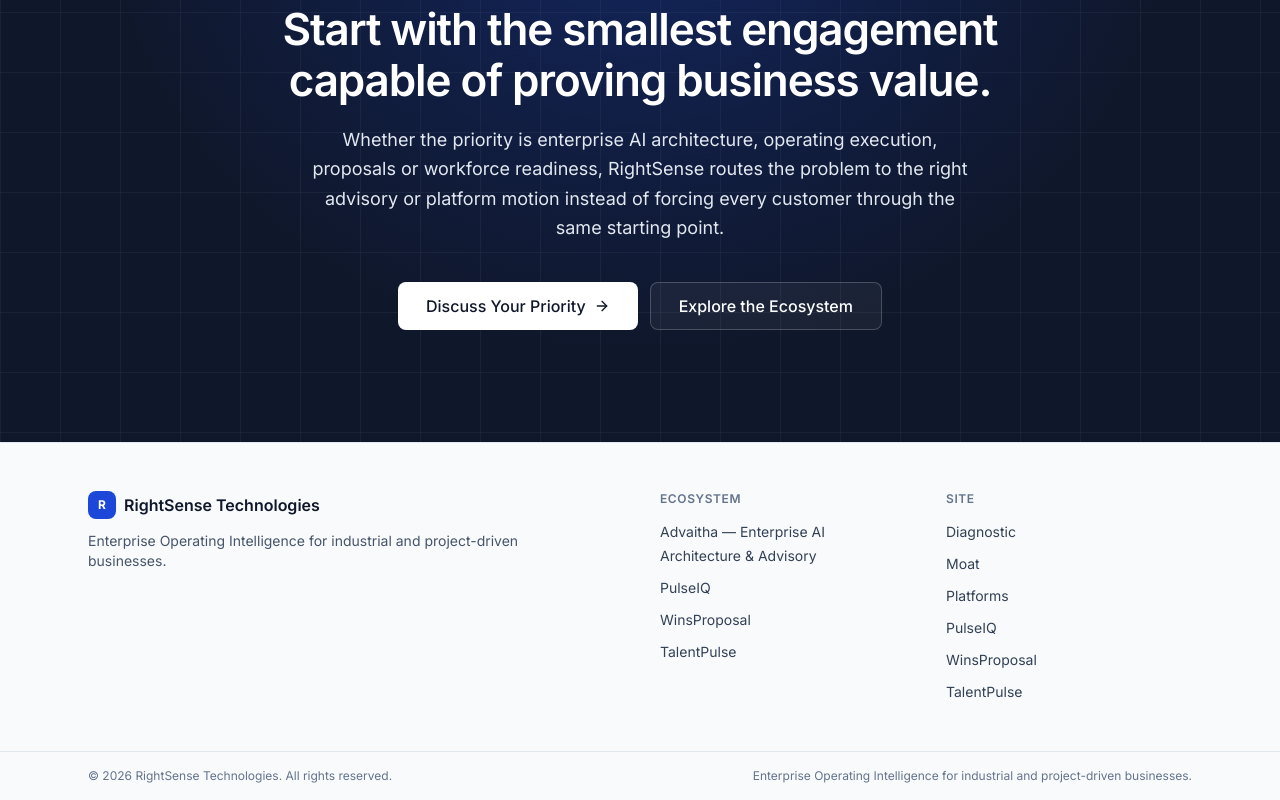
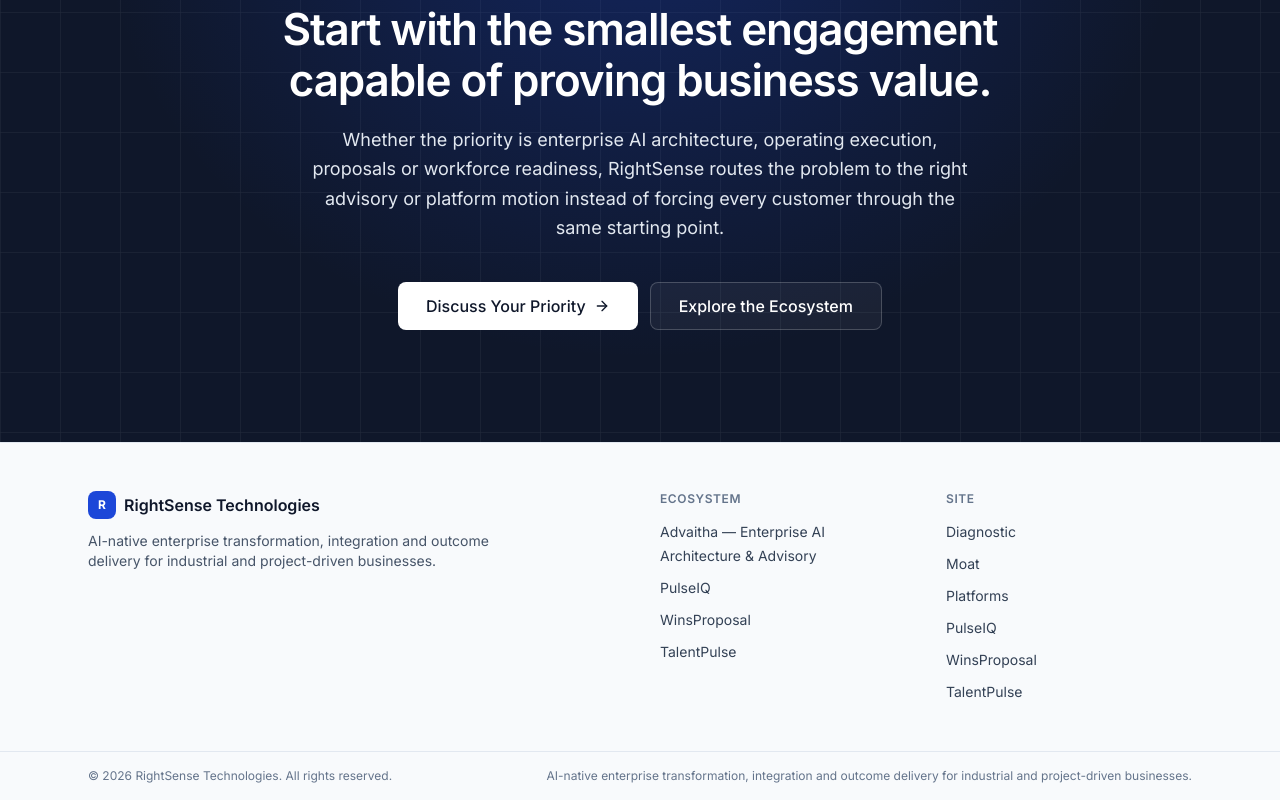
Before and after one commit to mohan69/RightSense, a Next.js app: page / in a window 1280 px wide. Shown: the part 8383-9183 px from the top of the page. Built offline with nearby package versions, Linux system fonts and the light colour scheme.

Commit message:
fix: remove residual parent-product positioning drift

```diff
--- a/src/components/layout/Footer.tsx
+++ b/src/components/layout/Footer.tsx
@@ -1,5 +1,8 @@
 import Link from "next/link";
 import { ecosystemAdvaitha, siteConfig, platforms, primaryNav } from "@/lib/content";
+
+const parentDescription =
+  "AI-native enterprise transformation, integration and outcome delivery for industrial and project-driven businesses.";
 
 export function Footer() {
   const year = new Date().getFullYear();
@@ -17,7 +20,7 @@
             <span>{siteConfig.name}</span>
           </Link>
           <p className="mt-3 max-w-md text-sm text-ink-600">
-            {siteConfig.description}
+            {parentDescription}
           </p>
         </div>
 
@@ -61,7 +64,7 @@
           <p>
             © {year} {siteConfig.name}. All rights reserved.
           </p>
-          <p>{siteConfig.tagline}</p>
+          <p>{parentDescription}</p>
         </div>
       </div>
     </footer>
```
